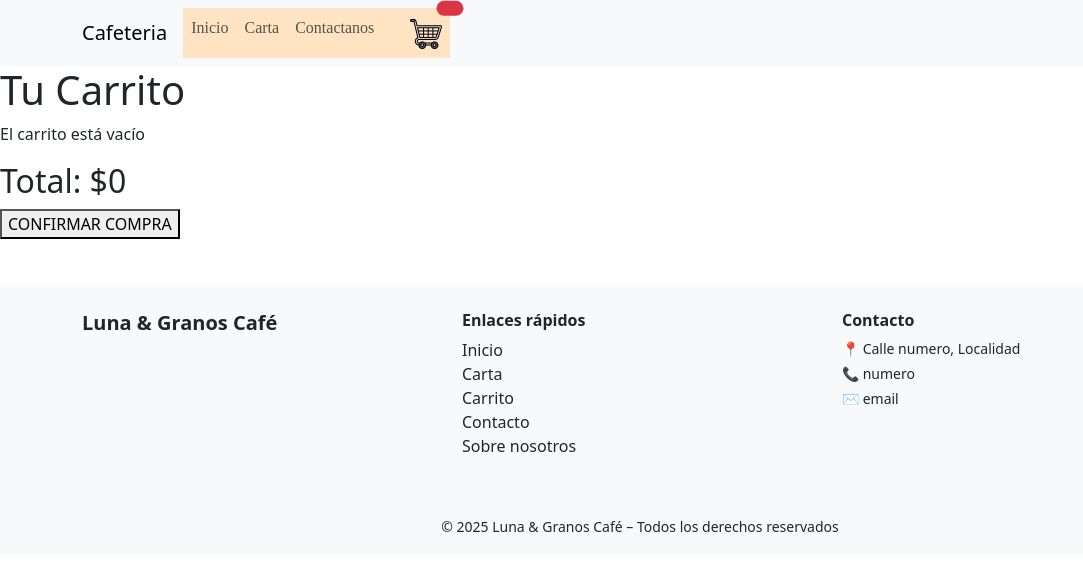
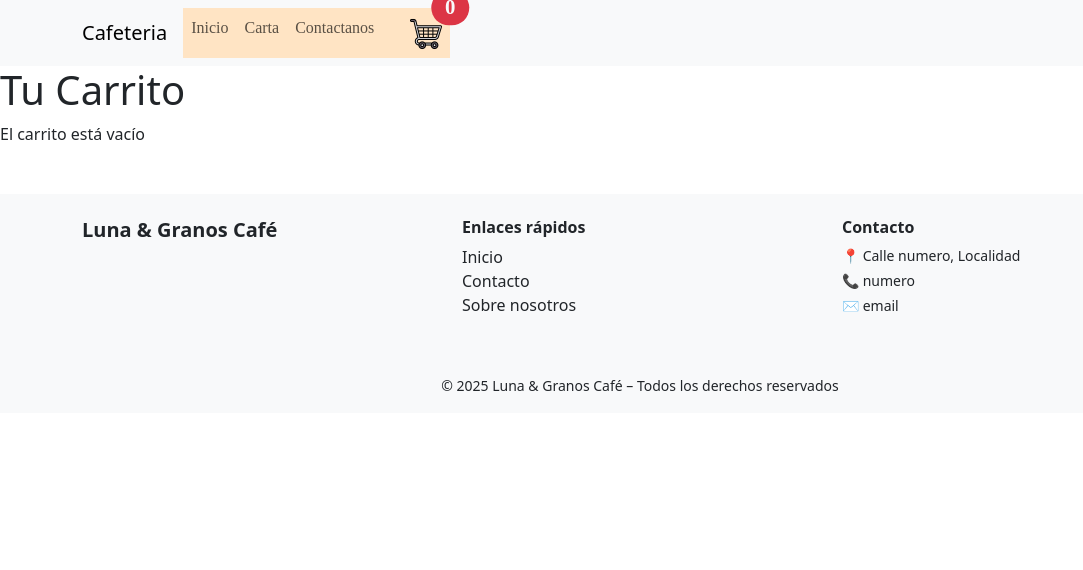
Before and after one commit to SebaAddurUnahur/TP_CIU_GRUPO1_Cafeteria, a React (Vite) app: page /carrito in a window 1280 px wide. Shown: the top 570 px of the page, without its empty margins (0-1083 px from the left). Built offline with nearby package versions, Linux system fonts and the light colour scheme.

Commit message:
corrijo carrito y nav

```diff
--- a/src/App.jsx
+++ b/src/App.jsx
@@ -34,7 +34,7 @@
 
   return (
     <>
-      <NavigationBar />
+      <NavigationBar totalItems={totalItems}/>
       <Routes>
         <Route path="/" element={<Inicio />} />
         <Route path="/carta" element={<Carta addToCarro={addToCarro}/>} />
--- a/src/components/Footer.jsx
+++ b/src/components/Footer.jsx
@@ -16,12 +16,6 @@
             <ul className="list-unstyled">
               <li>
                 <Link to="/" className="text-dark text-decoration-none">Inicio</Link>
-              </li>
-              <li>
-                <Link to="/carta" className="text-dark text-decoration-none">Carta</Link>
-              </li>
-              <li>
-                <Link to="/carrito" className="text-dark text-decoration-none">Carrito</Link>
               </li>
               <li>
                 <Link to="/contacto" className="text-dark text-decoration-none">Contacto</Link>
--- a/src/pages/Carrito.jsx
+++ b/src/pages/Carrito.jsx
@@ -48,16 +48,16 @@
             <button onClick={() => eliminarProducto(item.id)}>
               X
             </button>
-
           </div>
         ))
       )}
+      {carro.length > 0 && (
+        <>
+          <h2>Total: ${total}</h2>
+          <button onClick={confirmarCompra}>CONFIRMAR COMPRA</button>
+        </>
+      )}
 
-      <h2>Total: ${total}</h2>
-
-      <button onClick={() => confirmarCompra()}>
-        CONFIRMAR COMPRA
-      </button>
     </div>
   );
 
```
